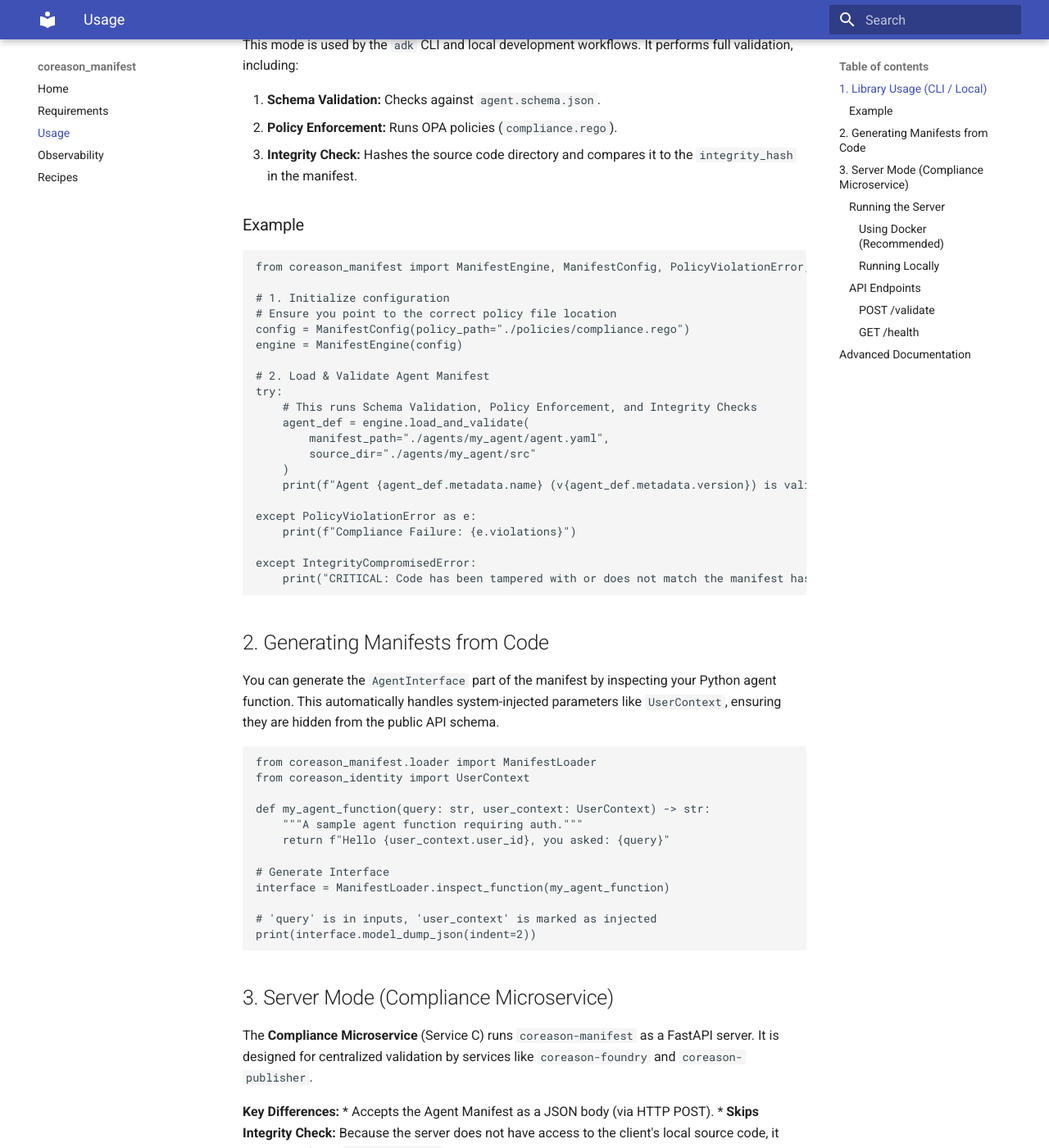
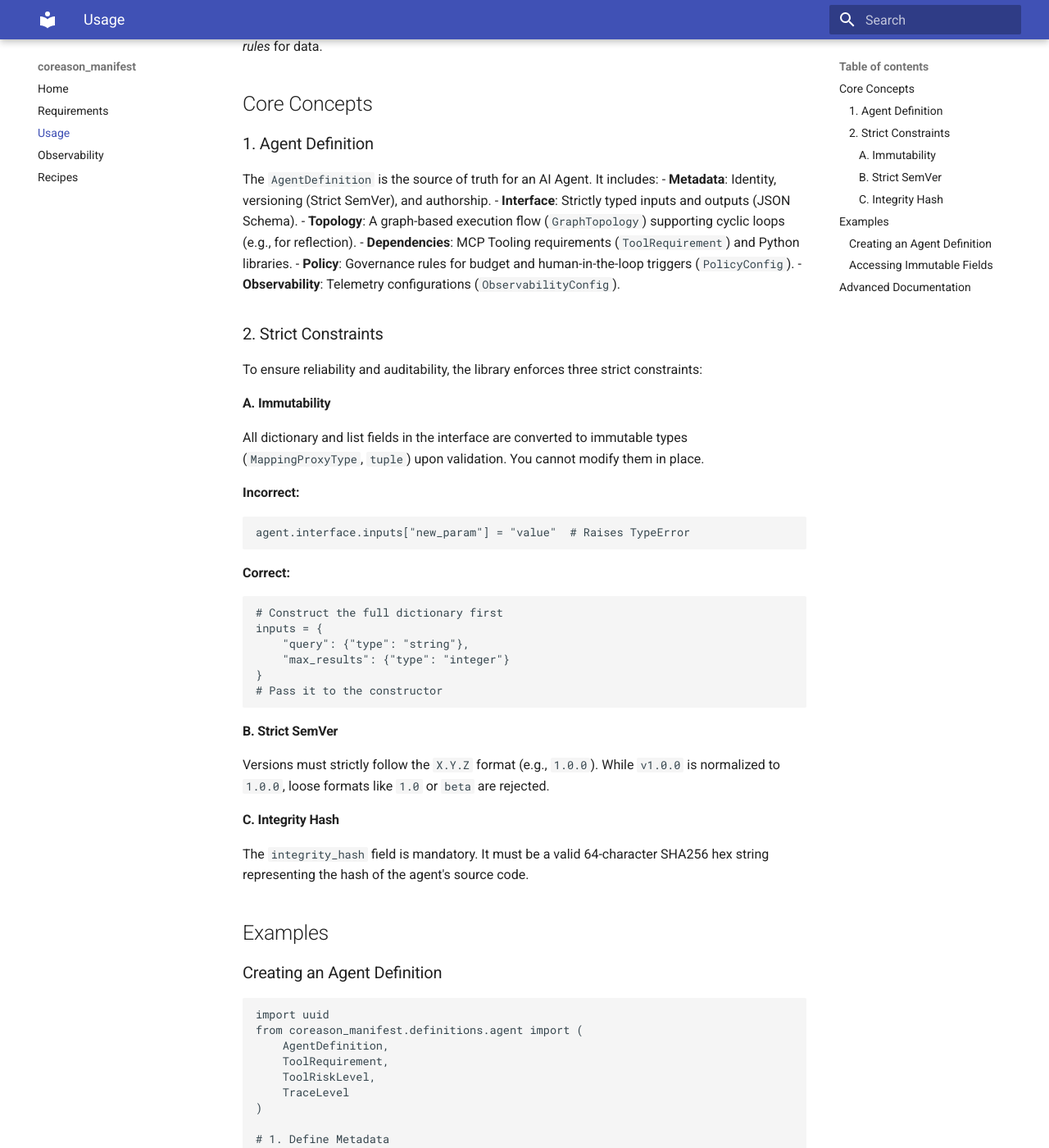
Before and after one commit to CoReason-AI/coreason-manifest, an MkDocs documentation site: the page built from docs/usage.md, in a window 1280 px wide and 1400 px high, scrolled down 280 px. Shown: the whole window at 82% size. Built offline with MkDocs 1.6.1 and Material for MkDocs 9.7.7, drawn with Linux system fonts in a browser that asks for light colours; some of the changed text lies outside the part shown.

Commit message:
Modernize Agent Manifest to align with SOTA standards (#93) (#101)
* Modernize Agent Manifest to align with SOTA standards

- Refactor AgentDependencies to use ToolRequirement (MCP).
- Refactor AgentTopology to use GraphDefinition (nodes/edges).
- Add PolicyConfig for governance.
- Add ObservabilityConfig for telemetry.
- Update AgentDefinition to include new configs.
- Update tests and achieve 100% coverage.


https://github.com/CoReason-AI/coreason-manifest/commit/f6aed5737e6835f240eb122bf9104717373297a3

````diff
--- a/docs/usage.md
+++ b/docs/usage.md
@@ -1,135 +1,132 @@
-# Usage
+# Usage Guide
 
-`coreason-manifest` can be used in two modes: as a Python **Library** (CLI/Local) or as a **Compliance Microservice** (Server Mode).
+The `coreason-manifest` package serves as the **Shared Kernel** for the Coreason ecosystem. It provides the canonical Pydantic definitions and schemas for Agents, Workflows (Recipes), and Auditing.
 
-## 1. Library Usage (CLI / Local)
+It is designed to be a pure data library, meaning it contains **no execution logic** (no servers, no engines, no policy enforcement engines). Its sole purpose is to define the *structure* and *validation rules* for data.
 
-This mode is used by the `adk` CLI and local development workflows. It performs full validation, including:
+## Core Concepts
 
-1.  **Schema Validation:** Checks against `agent.schema.json`.
-2.  **Policy Enforcement:** Runs OPA policies (`compliance.rego`).
-3.  **Integrity Check:** Hashes the source code directory and compares it to the `integrity_hash` in the manifest.
+### 1. Agent Definition
+The `AgentDefinition` is the source of truth for an AI Agent. It includes:
+- **Metadata**: Identity, versioning (Strict SemVer), and authorship.
+- **Interface**: Strictly typed inputs and outputs (JSON Schema).
+- **Topology**: A graph-based execution flow (`GraphTopology`) supporting cyclic loops (e.g., for reflection).
+- **Dependencies**: MCP Tooling requirements (`ToolRequirement`) and Python libraries.
+- **Policy**: Governance rules for budget and human-in-the-loop triggers (`PolicyConfig`).
+- **Observability**: Telemetry configurations (`ObservabilityConfig`).
 
-### Example
+### 2. Strict Constraints
+To ensure reliability and auditability, the library enforces three strict constraints:
+
+#### A. Immutability
+All dictionary and list fields in the interface are converted to immutable types (`MappingProxyType`, `tuple`) upon validation. You cannot modify them in place.
+
+**Incorrect:**
+```python
+agent.interface.inputs["new_param"] = "value"  # Raises TypeError
+```
+
+**Correct:**
+```python
+# Construct the full dictionary first
+inputs = {
+    "query": {"type": "string"},
+    "max_results": {"type": "integer"}
+}
+# Pass it to the constructor
+```
+
+#### B. Strict SemVer
+Versions must strictly follow the `X.Y.Z` format (e.g., `1.0.0`). While `v1.0.0` is normalized to `1.0.0`, loose formats like `1.0` or `beta` are rejected.
+
+#### C. Integrity Hash
+The `integrity_hash` field is mandatory. It must be a valid 64-character SHA256 hex string representing the hash of the agent's source code.
+
+## Examples
+
+### Creating an Agent Definition
 
 ```python
-from coreason_manifest import ManifestEngine, ManifestConfig, PolicyViolationError, IntegrityCompromisedError
+import uuid
+from coreason_manifest.definitions.agent import (
+    AgentDefinition,
+    ToolRequirement,
+    ToolRiskLevel,
+    TraceLevel
+)
 
-# 1. Initialize configuration
-# Ensure you point to the correct policy file location
-config = ManifestConfig(policy_path="./policies/compliance.rego")
-engine = ManifestEngine(config)
+# 1. Define Metadata
+metadata = {
+    "id": uuid.uuid4(),
+    "version": "1.0.0",  # Strict SemVer
+    "name": "Research Agent",
+    "author": "Coreason AI",
+    "created_at": "2023-10-27T10:00:00Z"
+}
 
-# 2. Load & Validate Agent Manifest
-try:
-    # This runs Schema Validation, Policy Enforcement, and Integrity Checks
-    agent_def = engine.load_and_validate(
-        manifest_path="./agents/my_agent/agent.yaml",
-        source_dir="./agents/my_agent/src"
-    )
-    print(f"Agent {agent_def.metadata.name} (v{agent_def.metadata.version}) is valid.")
+# 2. Define Topology (Graph)
+# Using logic nodes for demonstration
+nodes = [
+    {"id": "start", "type": "logic", "code": "print('Starting')"},
+    {"id": "process", "type": "logic", "code": "process_data()"},
+    {"id": "end", "type": "logic", "code": "return result"}
+]
 
-except PolicyViolationError as e:
-    print(f"Compliance Failure: {e.violations}")
+edges = [
+    {"source_node_id": "start", "target_node_id": "process"},
+    {"source_node_id": "process", "target_node_id": "end"}
+]
 
-except IntegrityCompromisedError:
-    print("CRITICAL: Code has been tampered with or does not match the manifest hash.")
+# 3. Instantiate Agent
+agent = AgentDefinition(
+    metadata=metadata,
+    interface={
+        "inputs": {"topic": {"type": "string"}},
+        "outputs": {"summary": {"type": "string"}}
+    },
+    topology={
+        "nodes": nodes,
+        "edges": edges,
+        "entry_point": "start",
+        "model_config": {"model": "gpt-4", "temperature": 0.0}
+    },
+    dependencies={
+        "tools": [
+            ToolRequirement(
+                uri="mcp://search-service/google",
+                hash="a" * 64,  # Valid SHA256
+                scopes=["search:read"],
+                risk_level=ToolRiskLevel.STANDARD
+            )
+        ],
+        "libraries": ["pandas==2.0.0"]
+    },
+    policy={
+        "budget_caps": {"total_cost": 5.0},
+        "human_in_the_loop": ["process"]
+    },
+    observability={
+        "trace_level": TraceLevel.FULL,
+        "retention_policy": "90_days"
+    },
+    # Mandatory Integrity Hash
+    integrity_hash="e3b0c44298fc1c149afbf4c8996fb92427ae41e4649b934ca495991b7852b855"
+)
+
+print(f"Agent '{agent.metadata.name}' created successfully.")
 ```
 
-## 2. Generating Manifests from Code
-
-You can generate the `AgentInterface` part of the manifest by inspecting your Python agent function. This automatically handles system-injected parameters like `UserContext`, ensuring they are hidden from the public API schema.
+### Accessing Immutable Fields
 
 ```python
-from coreason_manifest.loader import ManifestLoader
-from coreason_identity import UserContext
+# Reading is allowed
+print(agent.interface.inputs["topic"])
 
-def my_agent_function(query: str, user_context: UserContext) -> str:
-    """A sample agent function requiring auth."""
-    return f"Hello {user_context.user_id}, you asked: {query}"
-
-# Generate Interface
-interface = ManifestLoader.inspect_function(my_agent_function)
-
-# 'query' is in inputs, 'user_context' is marked as injected
-print(interface.model_dump_json(indent=2))
-```
-
-## 3. Server Mode (Compliance Microservice)
-
-The **Compliance Microservice** (Service C) runs `coreason-manifest` as a FastAPI server. It is designed for centralized validation by services like `coreason-foundry` and `coreason-publisher`.
-
-**Key Differences:**
-*   Accepts the Agent Manifest as a JSON body (via HTTP POST).
-*   **Skips Integrity Check:** Because the server does not have access to the client's local source code, it cannot verify the `integrity_hash`. It only validates the structure, schema, and policy compliance of the manifest itself.
-
-### Running the Server
-
-#### Using Docker (Recommended)
-
-The Docker image comes pre-configured with OPA and the latest policies.
-
-```bash
-docker run -p 8000:8000 coreason/compliance-service:v0.4.0
-```
-
-#### Running Locally
-
-Ensure `opa` is installed and in your PATH.
-
-```bash
-# Install server dependencies
-poetry install
-
-# Run the server
-uvicorn coreason_manifest.server:app --host 0.0.0.0 --port 8000
-```
-
-### API Endpoints
-
-#### `POST /validate`
-
-Validates an Agent Manifest.
-
-**Request:**
-*   **Method:** `POST`
-*   **Content-Type:** `application/json`
-*   **Body:** The full Agent Manifest JSON object.
-
-**Response (Success - 200 OK):**
-
-```json
-{
-  "valid": true,
-  "agent_id": "12345678-1234-5678-1234-567812345678",
-  "version": "1.0.0",
-  "policy_violations": []
-}
-```
-
-**Response (Failure - 422 Unprocessable Entity):**
-
-```json
-{
-  "valid": false,
-  "policy_violations": [
-    "Step description is too short.",
-    "Compliance Violation: Library 'pandas' is not in the Trusted Bill of Materials (TBOM)."
-  ]
-}
-```
-
-#### `GET /health`
-
-Checks the service status and active policy version.
-
-**Response:**
-
-```json
-{
-  "status": "active",
-  "policy_version": "a1b2c3d4"
-}
+# Writing raises TypeError
+try:
+    agent.interface.inputs["topic"] = "int"
+except TypeError as e:
+    print("Caught expected error:", e)
 ```
 
 ## Advanced Documentation
````
Also changed, not shown: docs/recipes.md (+4 -2 lines), 13 other files.
